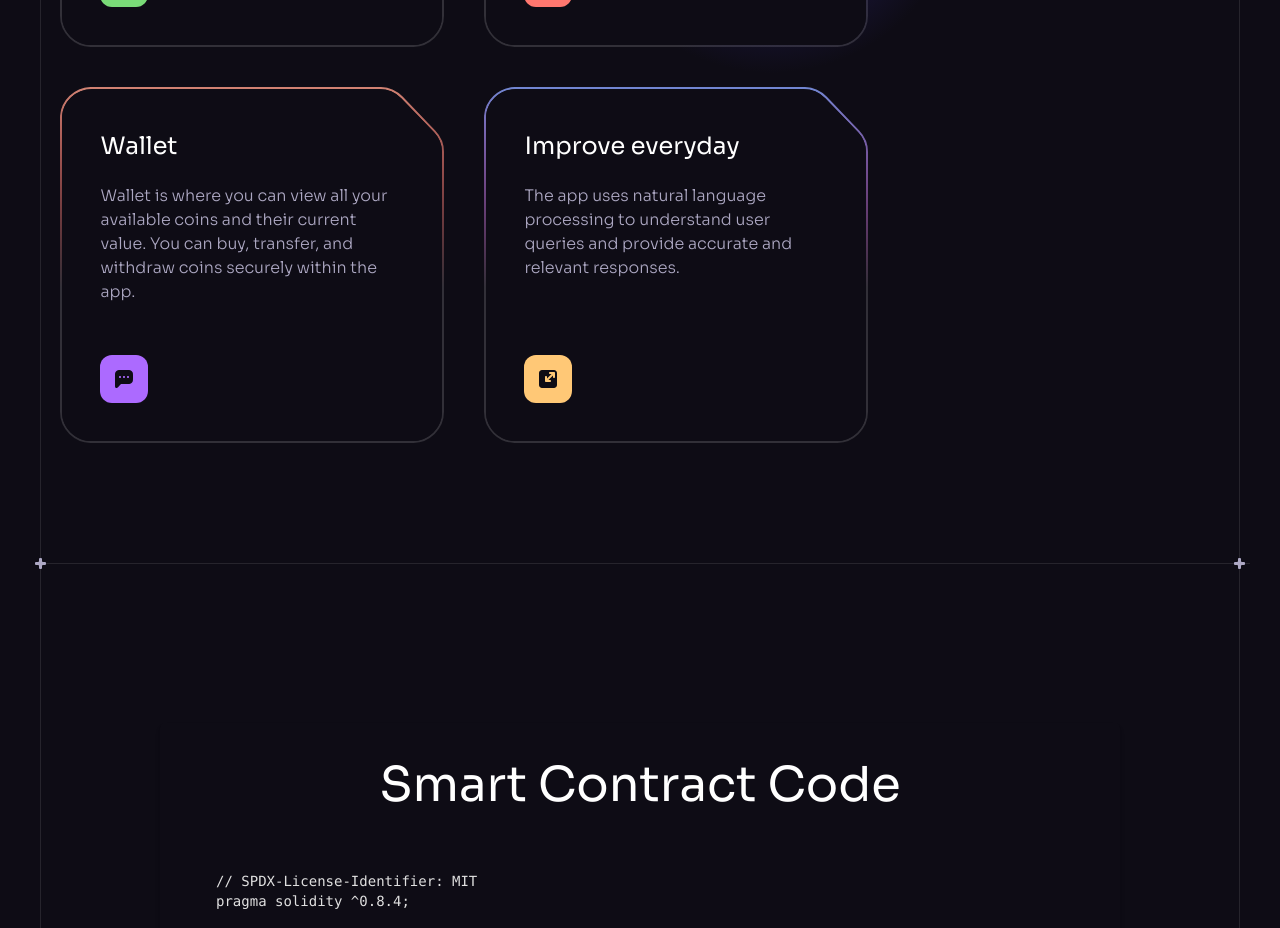
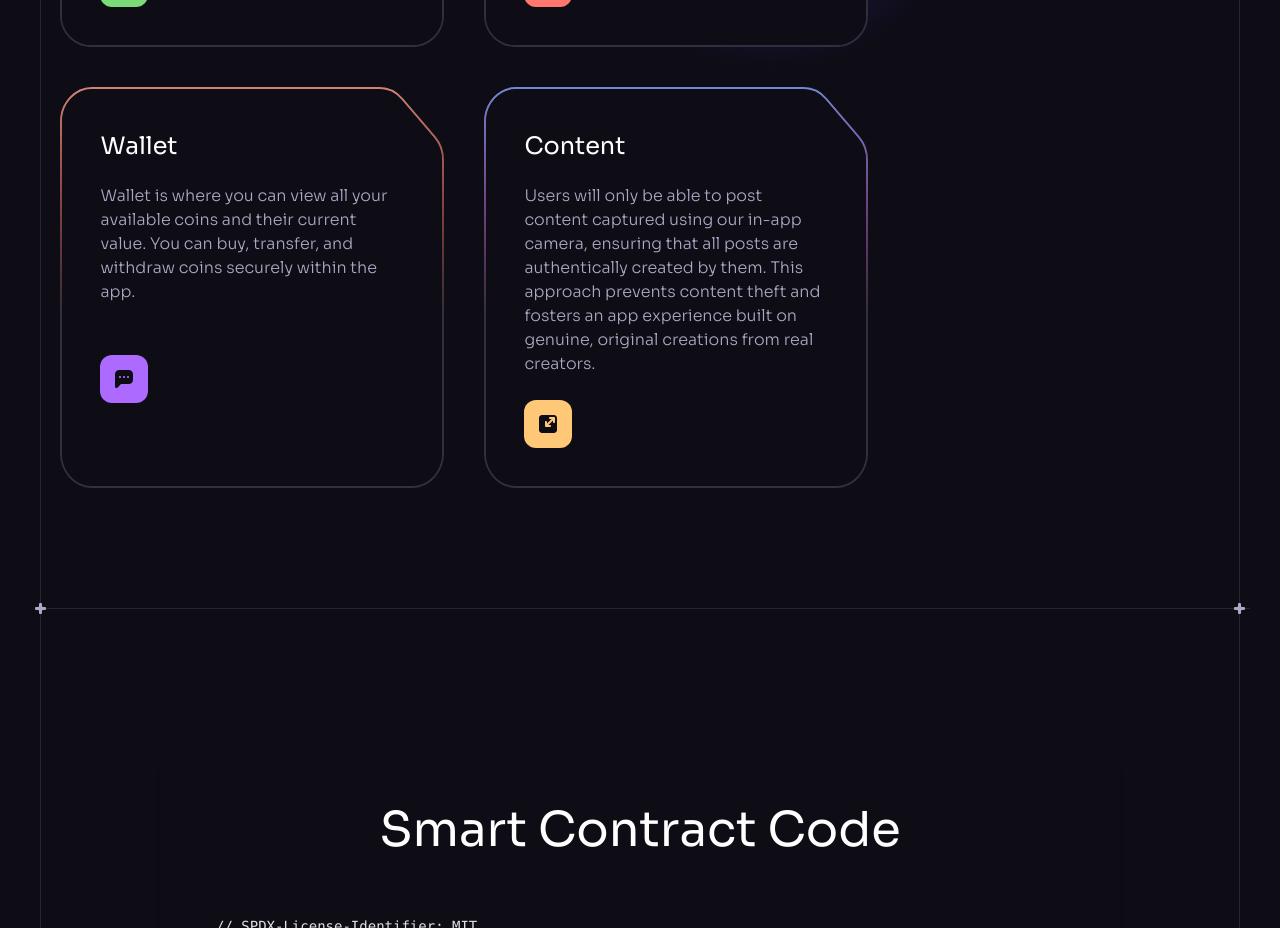
Before and after one commit to Phunyeletso/newfrequency, a React (Vite) app: page / in a window 1280 px wide. Shown: the part 2680-3608 px from the top of the page. Built offline with nearby package versions, Linux system fonts and the light colour scheme.

Commit message:
Update index.js

```diff
--- a/src/constants/index.js
+++ b/src/constants/index.js
@@ -289,8 +289,8 @@ export const benefits = [
   },
   {
     id: "5",
-    title: "Improve everyday",
-    text: "The app uses natural language processing to understand user queries and provide accurate and relevant responses.",
+    title: "Content",
+    text: "Users will only be able to post content captured using our in-app camera, ensuring that all posts are authentically created by them. This approach prevents content theft and fosters an app experience built on genuine, original creations from real creators.",
     backgroundUrl: "./src/assets/benefits/card-6.svg",
     iconUrl: benefitIcon2,
     imageUrl: benefitImage2,
```
